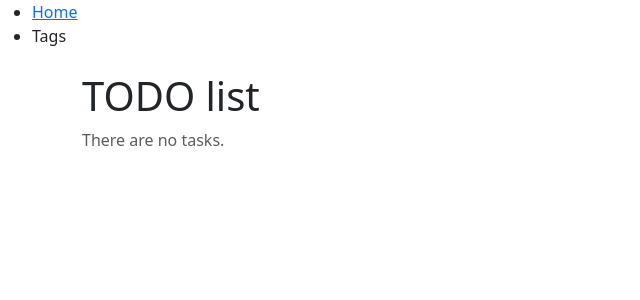
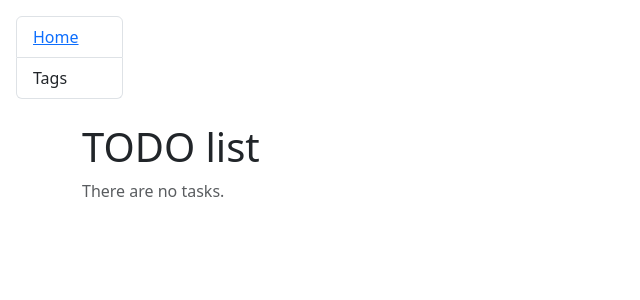
Before and after one commit to Codoeh/TODO, a Django app: page / in a window 1280 px wide. Shown: the top 300 px of the page, without its empty margins (0-640 px from the left). Run offline with Django 5.2, Linux system fonts and the light colour scheme; data that the repository does not hold is empty.

Commit message:
styles for sidebar

```diff
--- a/templates/includes/pagination.html
+++ b/templates/includes/pagination.html
@@ -1,10 +1,10 @@
 {% load static %}
-<div class="sidebar">
-	<ul>
-		<li>
+<div class="sidebar col-lg-1 ms-3 mt-3">
+	<ul class="list-group">
+		<li class="list-group-item">
 			<a href="{% url "catalog:task-list" %}">Home</a>
 		</li>
-		<li>
+		<li class="list-group-item">
 			<a>Tags</a>
 		</li>
 	</ul>
```
